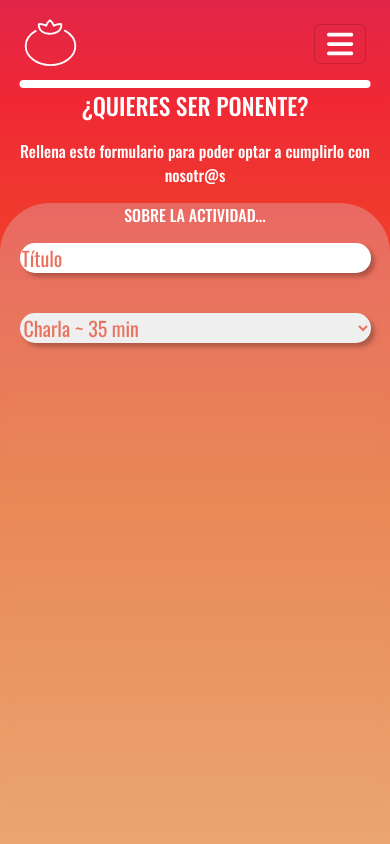
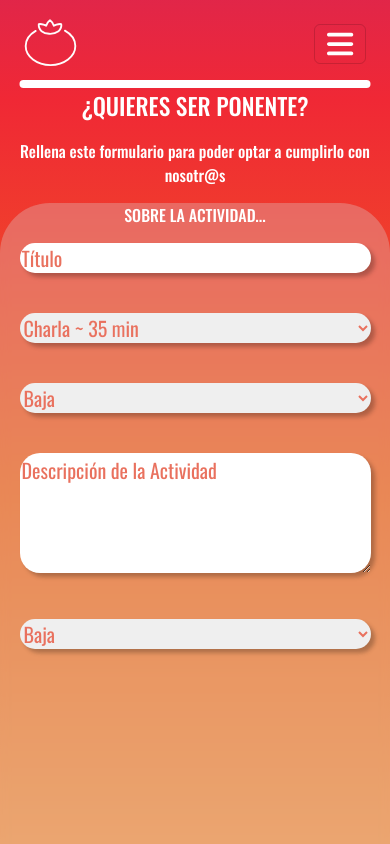
Before and after one commit to aulasoftwarelibre/landingsalmorejotech2025, a React (Vite) app: page /call4paper in a window 390 px wide. Shown: the top 844 px of the page. Built offline with nearby package versions, Linux system fonts and the light colour scheme.

Commit message:
feat: added some input fields in call4paper

```diff
--- a/src/components/Footer/Footer.module.css
+++ b/src/components/Footer/Footer.module.css
@@ -12,6 +12,7 @@
     padding-top: 15rem;
     max-width: 100%;
     overflow-x: hidden;
+    overflow-y: hidden;
     margin-top: -300px;
 }
 
--- a/src/pages/call4paper/call4paper.module.css
+++ b/src/pages/call4paper/call4paper.module.css
@@ -43,6 +43,33 @@
         backdrop-filter: blur(5px);
     }
 
+    .inputFormArea{
+        border-radius: 20px;
+        margin-left: 5%;
+        margin-bottom: 40px;
+        width: 90%;
+        border: none;
+        height: 120px;
+        box-shadow: 4px 4px 4px 0px rgba(0, 0, 0, 0.25);
+        color: #E9715E;
+        font-family: Oswald;
+        font-size: 20px;
+        font-style: normal;
+        font-weight: 400;
+        line-height: 150%;
+    }
+
+    .inputFormArea::placeholder {
+        color: #E9715E;
+        font-family: Oswald;
+        font-size: 20px;
+        font-style: normal;
+        font-weight: 400;
+        justify-content: center;
+        align-items: center1;
+    }
+
+
     .inputForm {
         border-radius: 20px;
         margin-left: 5%;
@@ -82,6 +109,31 @@
     backdrop-filter: blur(5px);
 }
 
+.inputFormArea{
+    border-radius: 20px;
+    margin-left: 5%;
+    margin-bottom: 40px;
+    width: 90%;
+    border: none;
+    height: 120px;
+    box-shadow: 4px 4px 4px 0px4 rgba(0, 0, 0, 0.25);
+    color: #E9715E;
+    font-family: Oswald;
+    font-size: 30px;
+    font-style: normal;
+    font-weight: 400;
+    line-height: 150%;
+}
+
+.inputFormArea::placeholder {
+    color: #E9715E;
+    font-family: Oswald;
+    font-size: 30px;
+    font-style: normal;
+    font-weight: 400;
+}
+
+
 .inputForm {
     border-radius: 20px;
     margin-left: 5%;
--- a/src/pages/call4paper/call4paper.tsx
+++ b/src/pages/call4paper/call4paper.tsx
@@ -16,9 +16,22 @@ export default function Call4Paper() {
             <p className={`${styles.formText}`}>SOBRE LA ACTIVIDAD...</p>
             <input type="text" name="title" placeholder="Título" className={`${styles.inputForm}`}/>
             <select name="activityType" className={`${styles.inputForm}`}>
-                <option value="tenis">Charla ~ 35 min</option>
-                <option value="futbol">Keynote ~ 1 hora</option>
+                <option value="charla">Charla ~ 35 min</option>
+                <option value="keynote">Keynote ~ 1 hora</option>
             </select>
+            <select name="difficulty" className={`${styles.inputForm}`}>
+                <option value="baja">Baja</option>
+                <option value="media">Media</option>
+                <option value="alta">Alta</option>
+            </select>
+            <textarea name="descripcion" placeholder="Descripción de la Actividad" className={`${styles.inputFormArea}`}>
+            </textarea>
+            <select name="difficulty" className={`${styles.inputForm}`}>
+                <option value="baja">Baja</option>
+                <option value="media">Media</option>
+                <option value="alta">Alta</option>
+            </select>
+
         </div>
     </>
 }
```
